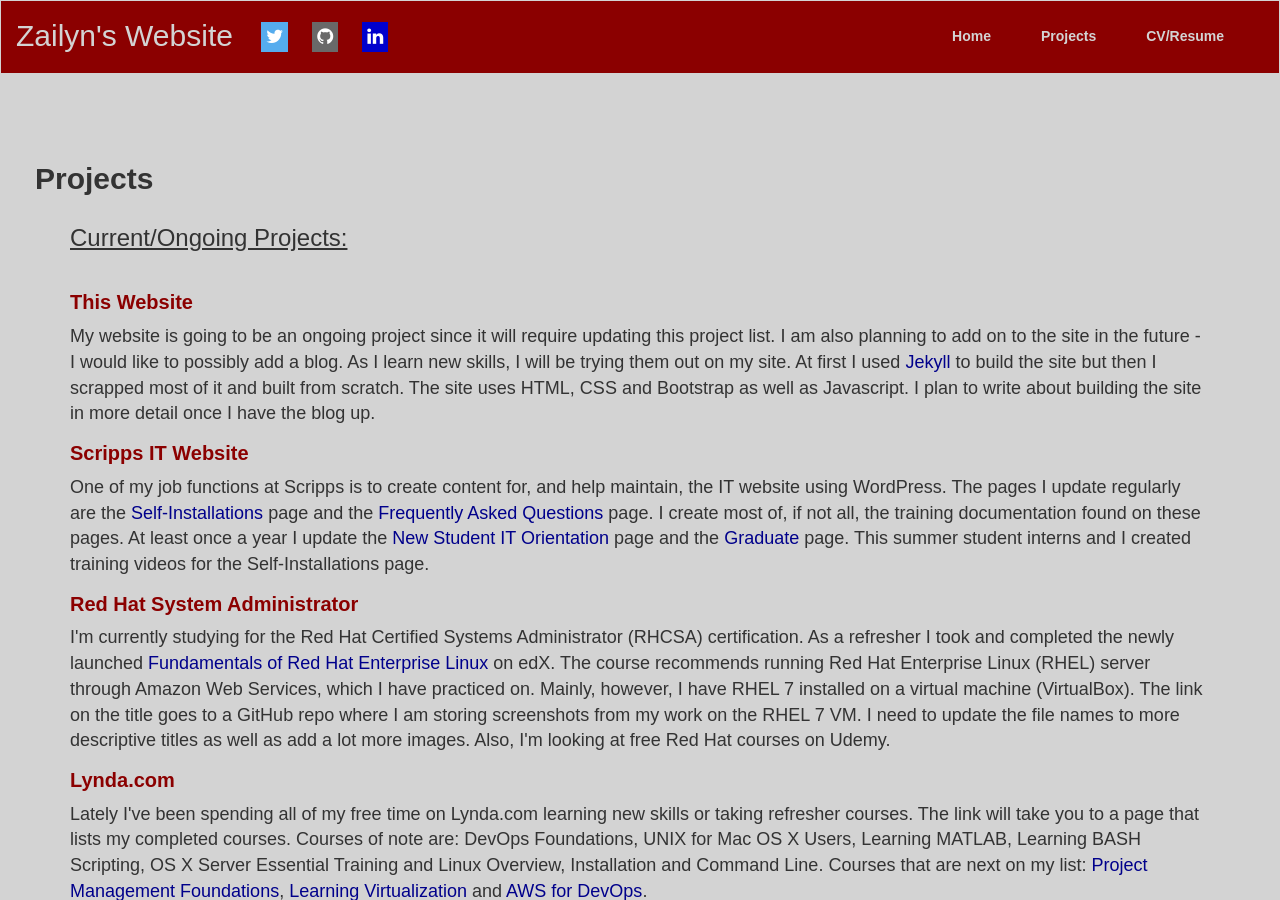
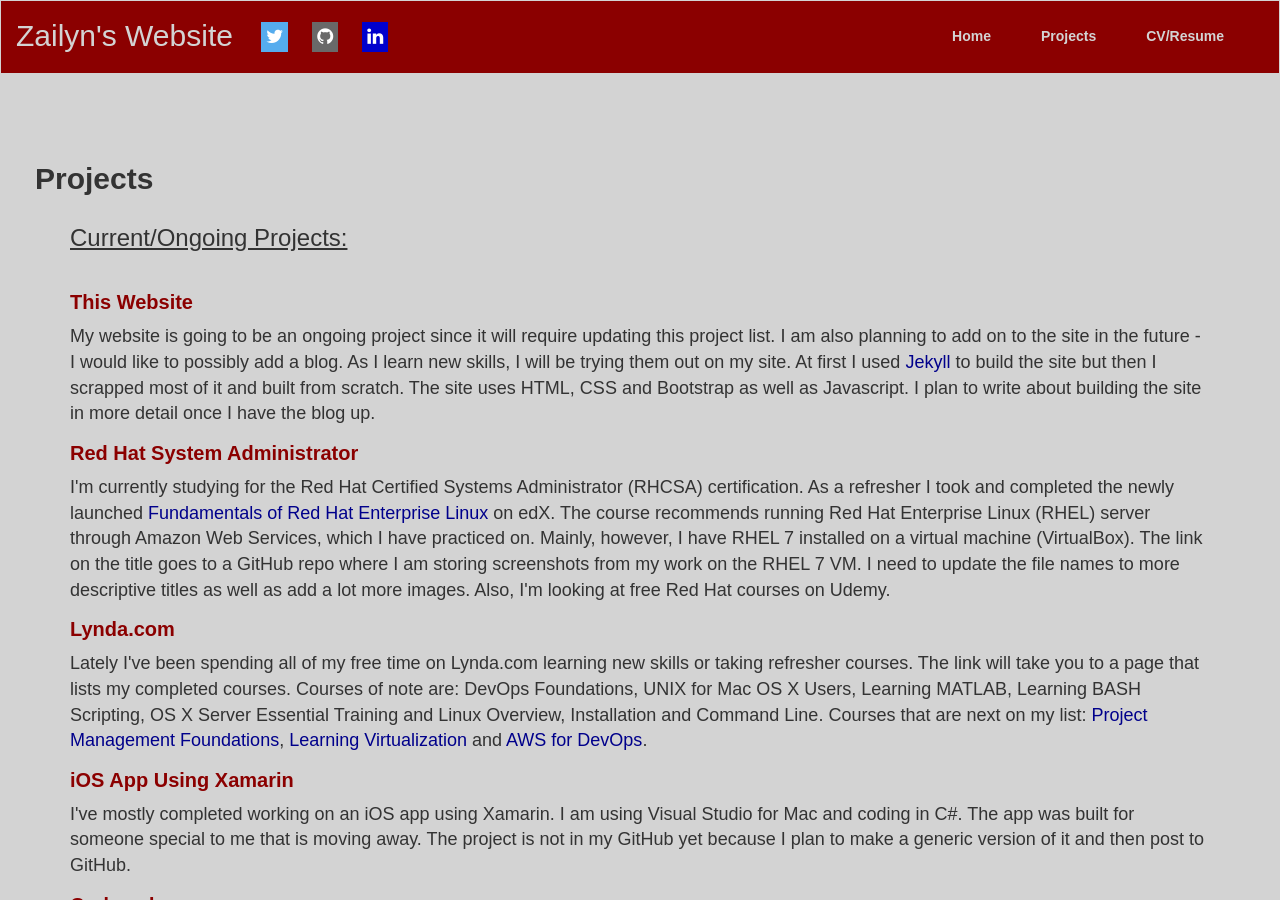
Before and after one commit to ztamayo/ztamayo.github.io, a Jekyll site: the page projects.html, which Jekyll copies as it is, in a window 1280 px wide and 900 px high. Built offline with Jekyll 4.4.1, drawn with Linux system fonts in a browser that asks for light colours; nearby versions of some CDN libraries.

Commit message:
Update projects.html

```diff
--- a/projects.html
+++ b/projects.html
@@ -76,15 +76,6 @@
         skills, I will be trying them out on my site. At first I used <a id="inline-link" href="https://jekyllrb.com/"
         target="_blank">Jekyll</a> to build the site but then I scrapped most of it and built from scratch. The site uses
         HTML, CSS and Bootstrap as well as Javascript. I plan to write about building the site in more detail once I have the blog up.</p>
-
-        <h4><a id="git-links" href="https://inside.scrippscollege.edu/it" target="_blank"><b>Scripps IT Website</b></a></h4>
-        <p id="projects">One of my job functions at Scripps is to create content for, and help maintain, the IT website using WordPress. The pages I
-        update regularly are the <a id="inline-link" href="https://inside.scrippscollege.edu/it/self-installations" target="_blank">
-        Self-Installations</a> page and the <a id="inline-link" href="https://inside.scrippscollege.edu/it/faq" target="_blank">
-        Frequently Asked Questions</a> page. I create most of, if not all, the training documentation found on these pages. At least once
-        a year I update the <a id="inline-link" href="https://inside.scrippscollege.edu/orientation/it" target="_blank">New Student IT
-        Orientation</a> page and the <a id="inline-link" href="https://inside.scrippscollege.edu/it/2017-graduates" target="_blank">Graduate</a> page.
-        This summer student interns and I created training videos for the Self-Installations page.</p>
 
         <h4><a id="git-links" href="https://github.com/ztamayo/RHEL_server" target="_blank"><b>Red Hat System Administrator</b>
         </a></h4><p id="projects">I'm currently studying for the Red Hat Certified Systems Administrator (RHCSA) certification.
```
